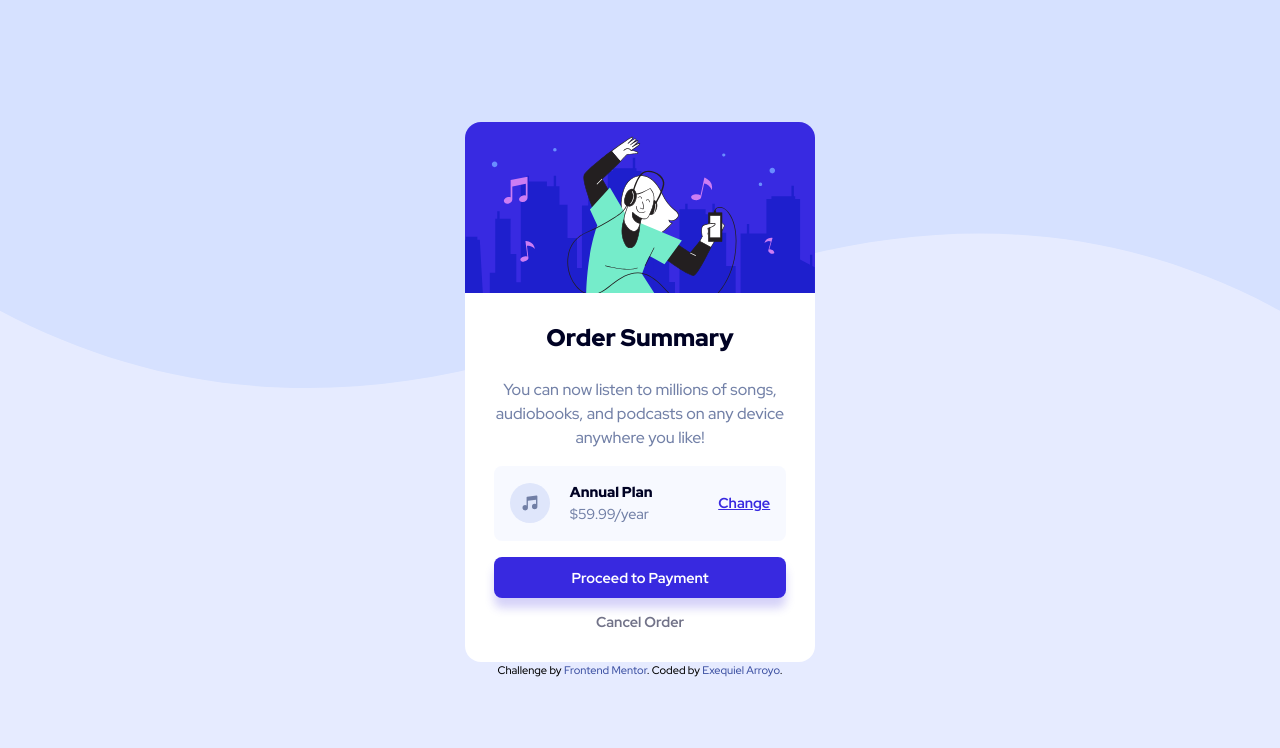
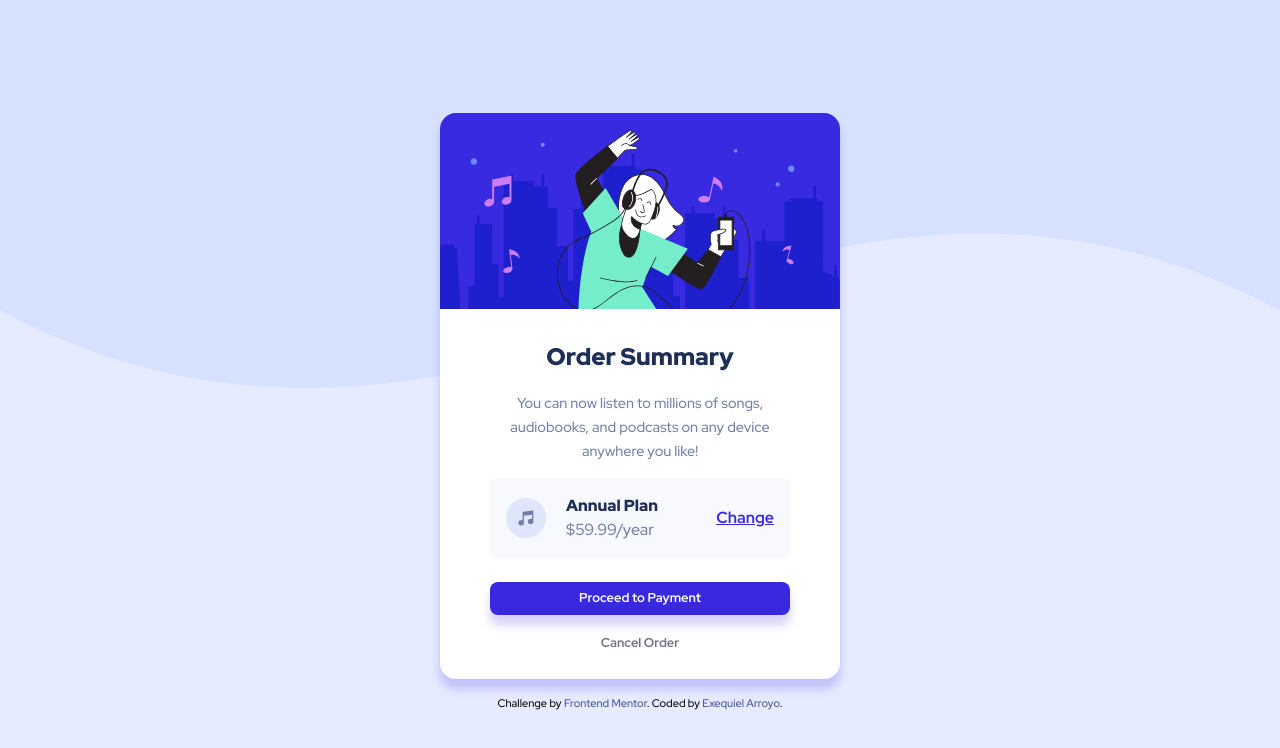
Before and after one commit to exequielarroyo/order-summary-component-main, a plain HTML site: page index.html in a window 1280 px wide. Drawn offline with Linux system fonts and the light colour scheme.

Commit message:
update card size & added card-container

```diff
--- a/index.html
+++ b/index.html
@@ -41,12 +41,12 @@
     }
 
     p {
-      font-size: 1rem;
+      font-size: .9rem;
     }
 
     body {
       font-family: 'Red Hat Display', sans-serif;
-      line-height: 1rem;
+      line-height: .5rem;
       text-decoration: none;
       background-image: url('images/pattern-background-desktop.svg');
       background-repeat: no-repeat;
@@ -62,24 +62,30 @@
 
     .card {
       color: hsl(224, 23%, 55%);
-      margin: 0 20px;
+      margin: 20px;
       text-align: center;
-      max-width: 350px;
+      width: 400px;
       min-width: 300px;
       background-color: #fff;
       border-radius: 1rem;
-      padding: 12rem 1.8rem 2rem 1.8rem;
+      padding: 14rem 1.8rem 2rem 1.8rem;
       background-image: url('images/illustration-hero.svg');
-      background-size: 350px auto;
+      background-size: 400px auto;
       background-position: top;
       background-repeat: no-repeat;
       box-sizing: border-box;
+      box-shadow: 0 10px 10px hsla(245, 75%, 52%, 0.212);
+    }
+
+    .card-container {
       display: flex;
       flex-direction: column;
+      max-width: 300px;
+      margin: auto;
     }
 
     .card-btn-payment {
-      margin: 1rem 0;
+      margin: 1.5rem 0;
       background-color: hsl(245, 75%, 52%);
       color: #fff;
       border-radius: .5rem;
@@ -107,6 +113,7 @@
     .plan-container {
       display: flex;
       align-items: center;
+      /* max-width: 200px; */
     }
 
     .plan-details {
@@ -117,12 +124,12 @@
 
 
     .plan-details>p {
-      font-size: .9rem;
+      font-size: 1rem;
     }
 
     .bold {
       font-weight: 900;
-      color: rgb(0, 2, 36);
+      color: hsl(223, 47%, 23%);
     }
 
     .plan-icon {
@@ -131,7 +138,7 @@
     }
 
     .plan-btn {
-      font-size: .9rem;
+      font-size: 1rem;
       text-decoration: underline;
       font-weight: bold;
       color: hsl(245, 75%, 52%);
@@ -143,9 +150,9 @@
     }
 
 
-    .card>a {
+    .card-container > a {
       font-weight: bold;
-      font-size: .9rem;
+      font-size: .8rem;
     }
 
     .card-btn-cancel {
@@ -153,7 +160,7 @@
     }
 
     .card-btn-cancel:hover {
-      color: black;
+      color: hsl(223, 47%, 23%);
     }
   </style>
 </head>
@@ -161,6 +168,7 @@
 <body>
 
   <div class="card">
+    <div class="card-container">
       <h1 class="card-title bold">Order Summary</h1>
       <p class="card-content">
         You can now listen to millions of songs, audiobooks, and podcasts on any
@@ -179,6 +187,7 @@
       <a href="#" class="card-btn-payment">Proceed to Payment</a>
       <a href="#" class="card-btn-cancel">Cancel Order</a>
     </div>
+  </div>
 
   <div class="attribution">
     Challenge by <a href="https://www.frontendmentor.io?ref=challenge" target="_blank">Frontend Mentor</a>.
```
Lines whose indentation alone changed are shown as unchanged.
